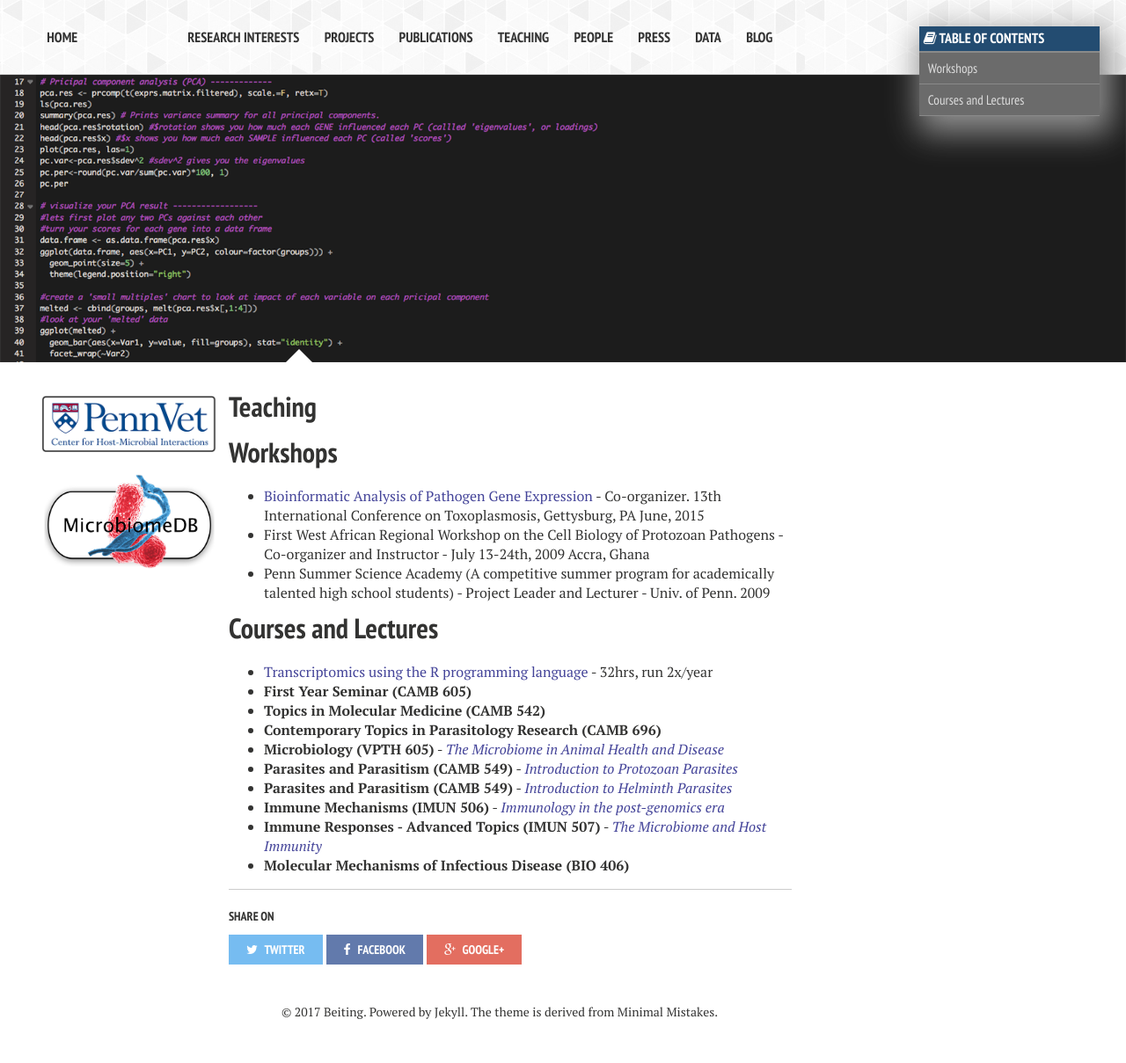
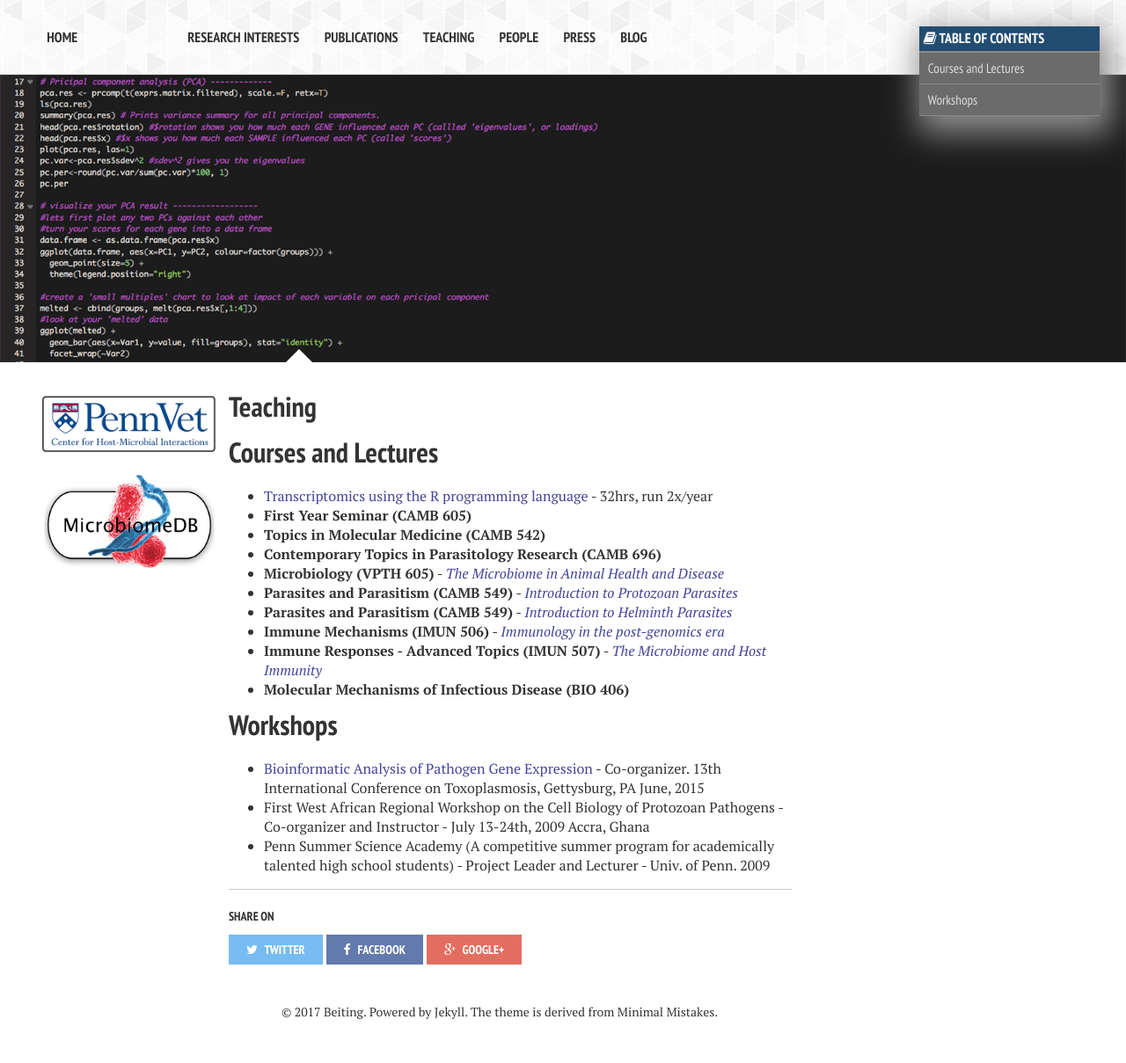
Before and after one commit to hostmicrobe/hostmicrobe.github.io, a Jekyll site: the page built from teaching/index.md, in a window 1280 px wide. Shown: the whole page at 88% size. Built offline with Jekyll 4.4.1, drawn with Linux system fonts in a browser that asks for light colours; nearby versions of some CDN libraries.

```diff
--- a/_data/navigation.yml
+++ b/_data/navigation.yml
@@ -2,9 +2,6 @@
 
 - title: Research Interests
   url: /research_interests/
-
-- title: Projects
-  url: /projects/
 
 - title: Publications
   url: /publications/
@@ -18,8 +15,5 @@
 - title: Press
   url: /press/
 
-- title: Data
-  url: /data/
-
 - title: Blog
   url: /posts/
```
Also changed, not shown: teaching/index.md (+6 -5 lines).
